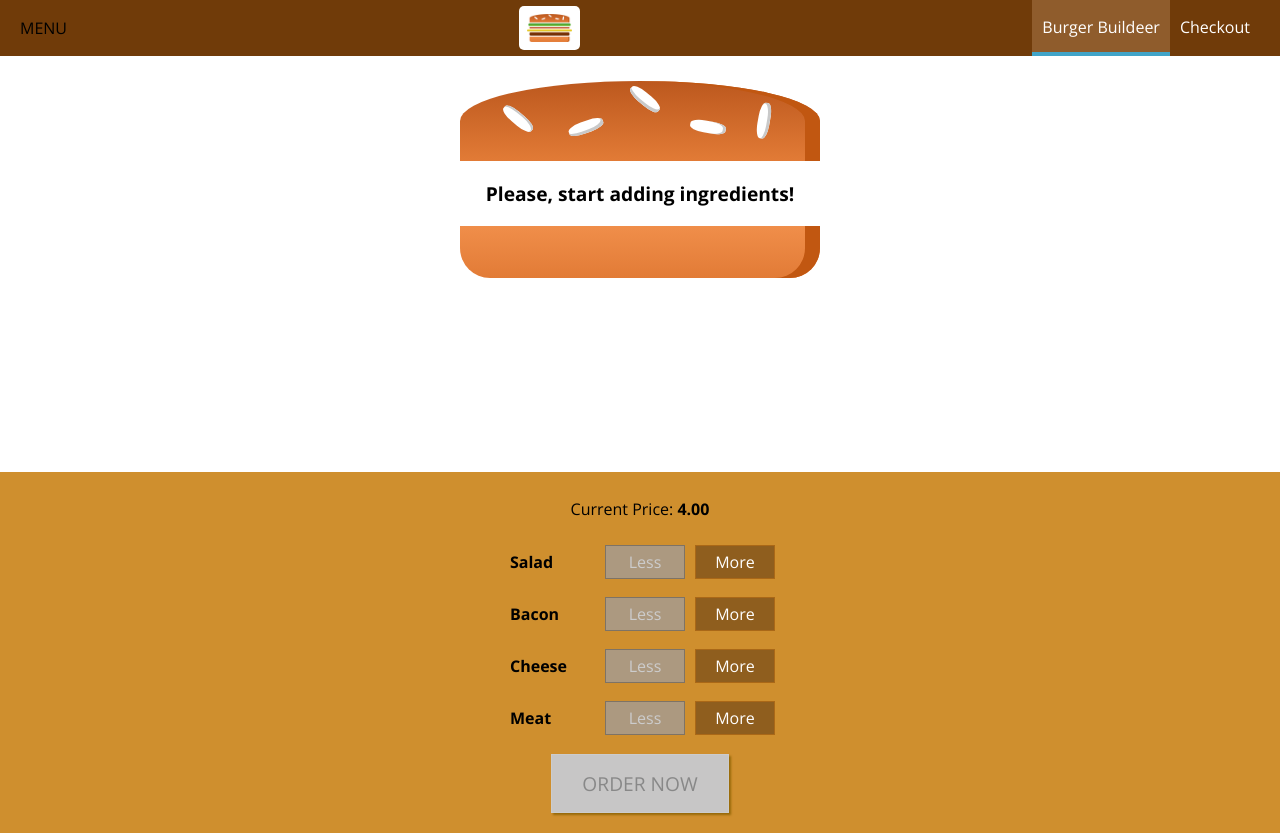
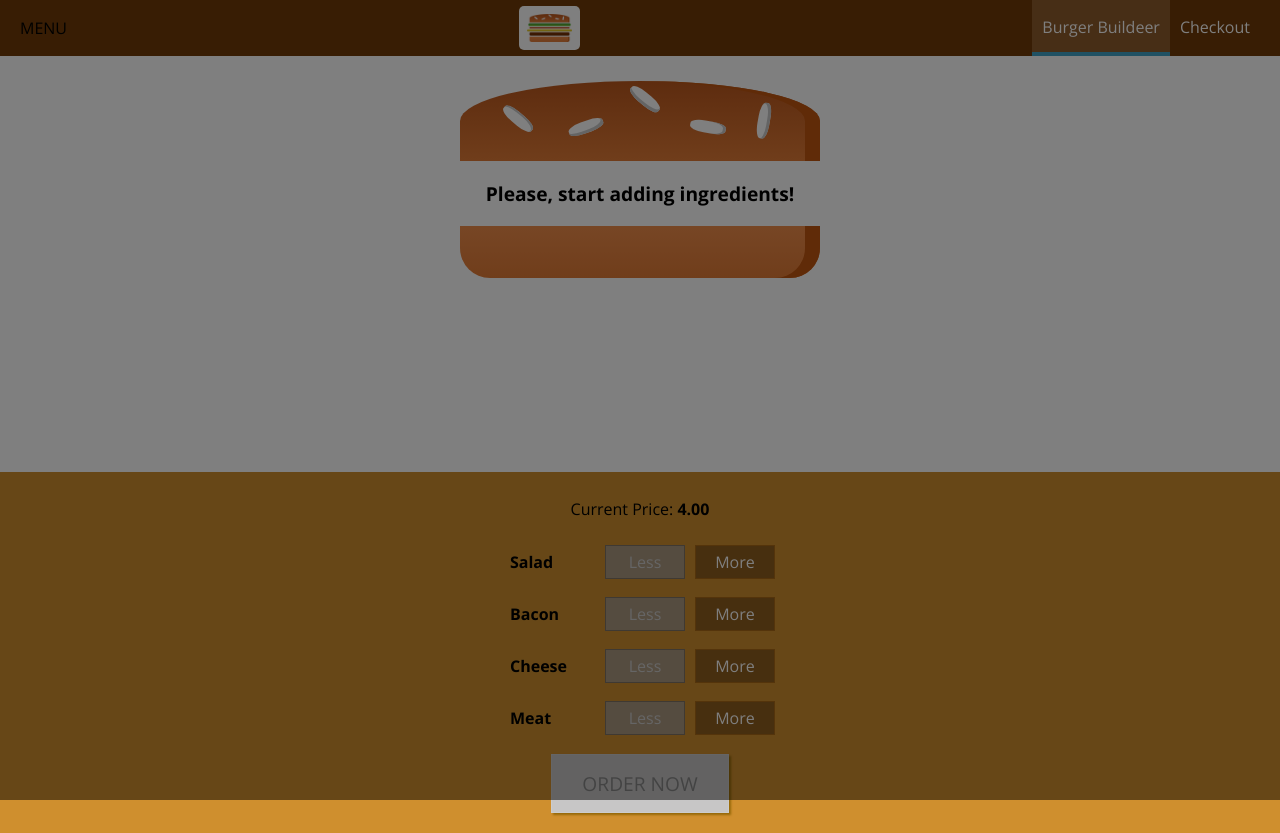
Before and after one commit to mjormy/burger-builder, a React (Create React App) app: page / in a window 1280 px wide. Built offline with nearby package versions, Linux system fonts and the light colour scheme.

Commit message:
Agrega un Backdrop al sidebar que desaparece al hacer click con una transición

```diff
--- a/src/components/Layout/Layout.js
+++ b/src/components/Layout/Layout.js
@@ -1,18 +1,32 @@
-import React from 'react';
+import React, { Component } from 'react';
 
 import Aux from '../../hoc/Aux';
 import classes from './Layout.module.css'
 import Toolbar from '../Navigation/Toolbar/Toolbar';
 import SideDrawer from '../Navigation/SideDrawer/SideDrawer';
 
-const layout = (props) => (
-    <Aux>
-        <Toolbar />
-        <SideDrawer />
-        <main className={classes.Content}>
-            {props.children}
-        </main>
-    </Aux>
-);
+class Layout extends Component {
+    state = {
+        isSideDrawerVisible: true
+    }
 
-export default layout;
+    sideDrawerClosedHandler = () => {
+        this.setState({isSideDrawerVisible: false});
+    }
+
+    render () {
+        return (
+            <Aux>
+                <Toolbar closed={this.sideDrawerClosedHandler} />
+                <SideDrawer
+                    open={this.state.isSideDrawerVisible}
+                    closed={this.sideDrawerClosedHandler}/>
+                <main className={classes.Content}>
+                    {this.props.children}
+                </main>
+            </Aux>
+        );
+    }
+}
+
+export default Layout;
--- a/src/components/Navigation/SideDrawer/SideDrawer.js
+++ b/src/components/Navigation/SideDrawer/SideDrawer.js
@@ -3,11 +3,18 @@
 import Logo from '../../Logo/Logo';
 import NavigationItems from '../NavigationItems/NavigationItems';
 import classes from './SideDrawer.module.css';
+import Backdrop from '../../UI/Backdrop/Backdrop';
+import Aux from '../../../hoc/Aux';
 
 const sideDrawer = (props) => {
-  //
+  let attachedClasses = [classes.SideDrawer, classes.Close]
+  if (props.open) {
+    attachedClasses = [classes.SideDrawer, classes.Open];
+  }
   return (
-    <div className={classes.SideDrawer}>
+    <Aux>
+      <Backdrop show={props.open} clicked={props.closed} />
+      <div className={attachedClasses.join(' ')}>
         <div className={classes.Logo}>
           <Logo />
         </div>
@@ -15,6 +22,7 @@
           <NavigationItems />
         </nav>
       </div>
+    </Aux>
   );
 };
 
```
Lines whose indentation alone changed are shown as unchanged.
